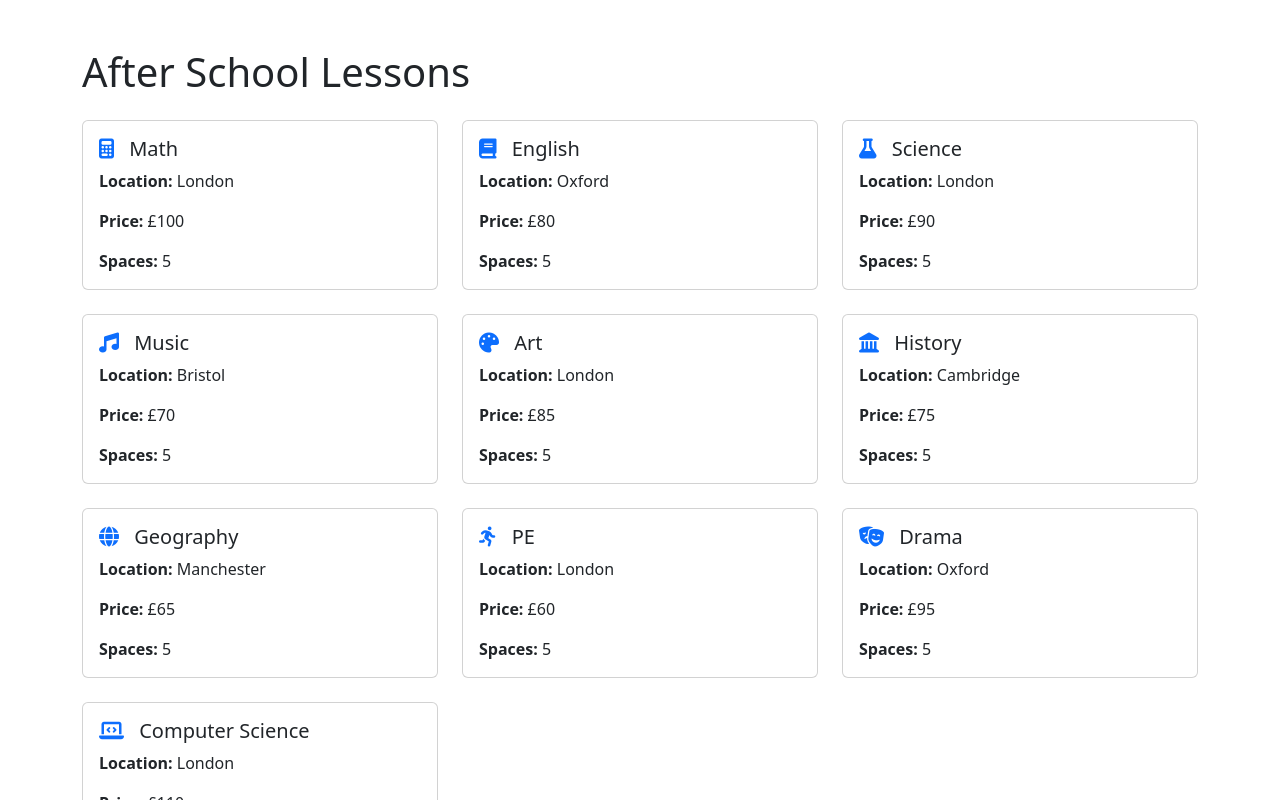
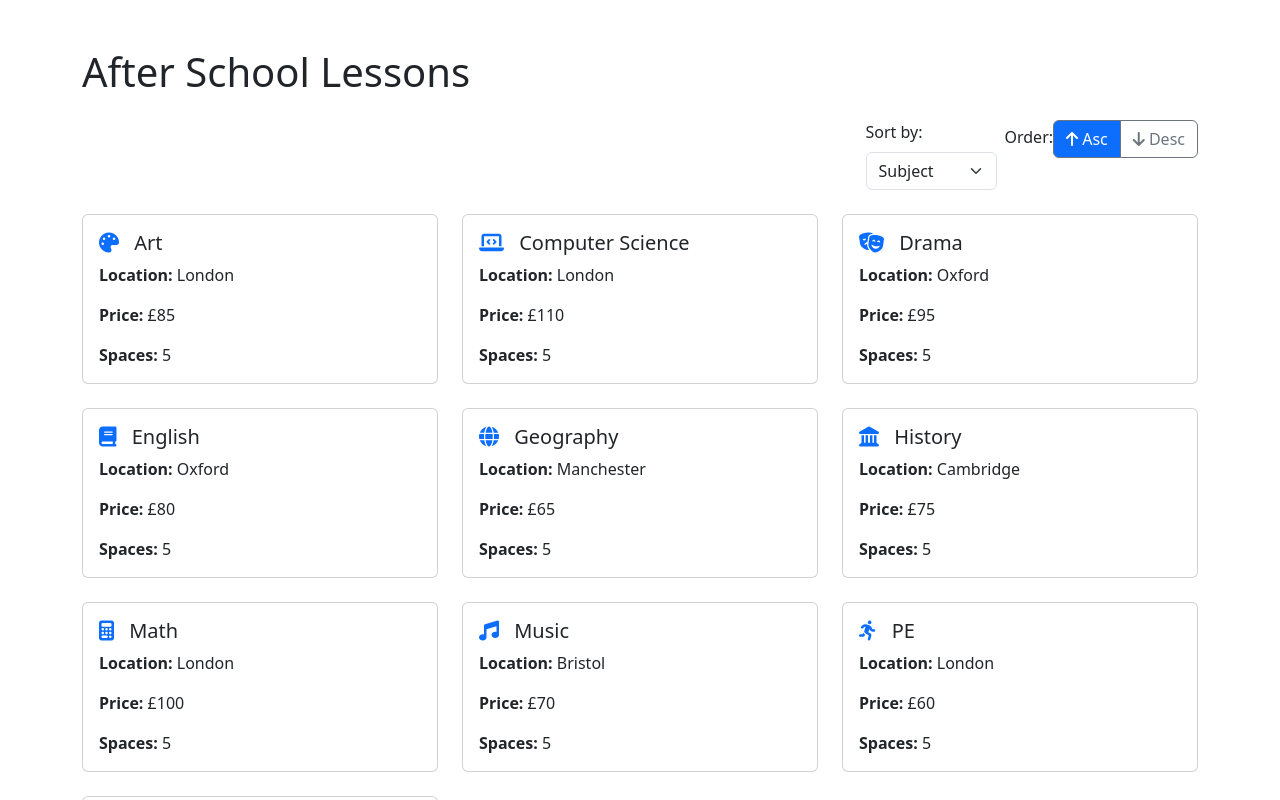
Before and after one commit to PrzemekWasinski/cst3144-frontend, a Vue app: page / in a window 1280 px wide. Shown: the top 800 px of the page. Built offline with nearby package versions, Linux system fonts and the light colour scheme.

Commit message:
Sort functionality

```diff
--- a/App.vue
+++ b/App.vue
@@ -1,5 +1,5 @@
 <script setup>
-import { ref } from 'vue';
+import { ref, computed } from 'vue';
 
 const sitename = ref('After School Lessons');
 const lessons = ref([
@@ -14,6 +14,34 @@ const lessons = ref([
     { _id: 9, subject: 'Drama', location: 'Oxford', price: 95, spaces: 5, icon: 'fas fa-theater-masks' },
     { _id: 10, subject: 'Computer Science', location: 'London', price: 110, spaces: 5, icon: 'fas fa-laptop-code' }
 ]);
+
+const sortAttribute = ref('subject');
+const sortOrder = ref('asc');
+
+const sortedLessons = computed(() => {
+    let tempLessons = [...lessons.value];
+
+    return tempLessons.sort((a, b) => {
+        let aValue = a[sortAttribute.value];
+        let bValue = b[sortAttribute.value];
+
+        if (sortAttribute.value === 'price' || sortAttribute.value === 'spaces') {
+            aValue = Number(aValue);
+            bValue = Number(bValue);
+        } else {
+            aValue = String(aValue).toLowerCase();
+            bValue = String(bValue).toLowerCase();
+        }
+
+        if (aValue < bValue) {
+            return sortOrder.value === 'asc' ? -1 : 1;
+        }
+        if (aValue > bValue) {
+            return sortOrder.value === 'asc' ? 1 : -1;
+        }
+        return 0;
+    });
+});
 </script>
 
 <template>
@@ -23,9 +51,41 @@ const lessons = ref([
         </header>
 
         <main>
+            <!-- Sort Controls -->
+            <div class="row mb-4">
+                <div class="col-md-12">
+                    <div class="d-flex justify-content-end">
+                        <div class="me-2">
+                            <label for="sort-attribute" class="form-label">Sort by:</label>
+                            <select id="sort-attribute" class="form-select" v-model="sortAttribute">
+                                <option value="subject">Subject</option>
+                                <option value="location">Location</option>
+                                <option value="price">Price</option>
+                                <option value="spaces">Availability</option>
+                            </select>
+                        </div>
+                        <div>
+                            <label for="sort-order" class="form-label">Order:</label>
+                            <div class="btn-group">
+                                <input type="radio" class="btn-check" name="sort-order" id="asc" value="asc"
+                                    v-model="sortOrder" autocomplete="off" checked>
+                                <label class="btn btn-outline-secondary" for="asc">
+                                    <i class="fas fa-arrow-up"></i> Asc
+                                </label>
+                                <input type="radio" class="btn-check" name="sort-order" id="desc" value="desc"
+                                    v-model="sortOrder" autocomplete="off">
+                                <label class="btn btn-outline-secondary" for="desc">
+                                    <i class="fas fa-arrow-down"></i> Desc
+                                </label>
+                            </div>
+                        </div>
+                    </div>
+                </div>
+            </div>
+
             <!-- Lessons Grid -->
             <div class="row">
-                <div v-for="lesson in lessons" :key="lesson._id" class="col-md-4 mb-4">
+                <div v-for="lesson in sortedLessons" :key="lesson._id" class="col-md-4 mb-4">
                     <div class="card h-100">
                         <div class="card-body">
                             <h5 class="card-title"><i :class="lesson.icon"></i> {{ lesson.subject }}</h5>
@@ -54,4 +114,9 @@ const lessons = ref([
     margin-right: 10px;
     color: #0d6efd;
 }
+
+.btn-check:checked+.btn {
+    background-color: #0d6efd;
+    color: white;
+}
 </style>
```
